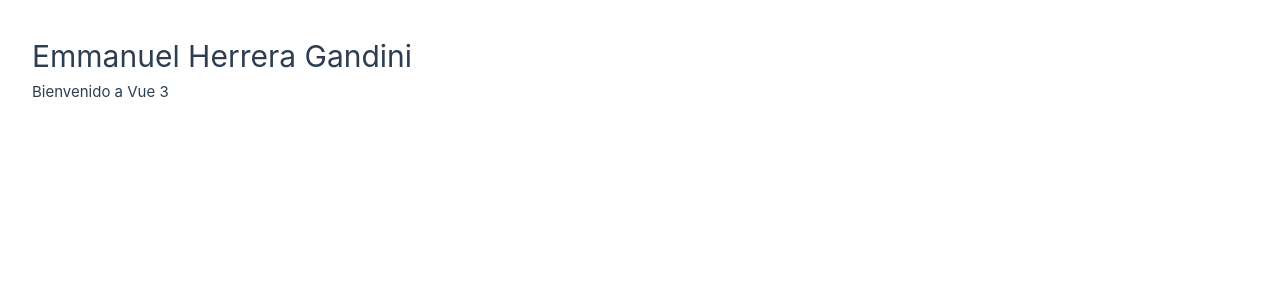
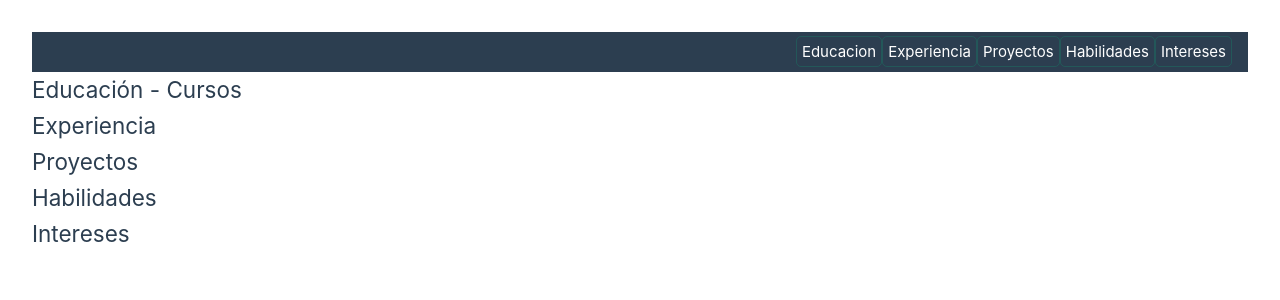
Before and after one commit to emmanhok/classGit, a Vue app in the folder Portafolio-VueJS/: page / in a window 1280 px wide. Shown: the top 300 px of the page. Built offline with nearby package versions, Linux system fonts and the light colour scheme.

Commit message:
Capitulo 3 del Portafolio-Vue-JS (Barra de navecacion)

```diff
--- a/Portafolio-VueJS/src/App.vue
+++ b/Portafolio-VueJS/src/App.vue
@@ -1,20 +1,26 @@
 <script setup>
 /* AQUÍ VA TODO PURO JS. Con setup luego en template utilizando doble-llaves se ejecutara directamente el codigo js*/
-const nombreApellido = "Emmanuel Herrera Gandini";
-
+import NavBar from './components/navbar.vue';
 </script>
 
 <template>
   <!--AQUÍ VA HTML-->
+  <!--Barra de navegacion-->
   <header>
-    <h1> {{ nombreApellido }} </h1>
-    <p> Bienvenido a Vue 3 </p>
+    <NavBar />
   </header>
+  <main>
+    <section id="educacion"><h2>Educación - Cursos</h2></section>
+    <section id="experiencia"><h2>Experiencia</h2></section>
+    <section id="proyectos"><h2>Proyectos</h2></section>
+    <section id="habilidades"><h2>Habilidades</h2></section>
+    <section id="intereses"><h2>Intereses</h2></section>
+  </main>
+  <!--Aqui va el contenido principal de la pagina web-->
 </template>
 
 <style scoped>
-/*
-AQUÍ VA EL STYLE CSS
-*/
+/* AQUÍ VA EL STYLE CSS */
+
 
 </style>
--- a/Portafolio-VueJS/src/assets/base.css
+++ b/Portafolio-VueJS/src/assets/base.css
@@ -86,3 +86,7 @@
   -webkit-font-smoothing: antialiased;
   -moz-osx-font-smoothing: grayscale;
 }
+
+li {
+  list-style: none;
+}
--- /dev/null
+++ b/Portafolio-VueJS/src/components/NavBar.vue
@@ -0,0 +1,68 @@
+<template>
+    <nav class="navbar">
+      <div class="navbar-menu">
+        <ul>
+            <a v-for="nav in navegacion" :key="nav.nombre" href="nav.enlace" class="nav-item">{{ nav.nombre }}</a>
+        </ul>
+      </div>
+    </nav>
+</template>
+
+<script setup>
+import { ref } from 'vue';
+const navegacion= ref([
+    {id:1, nombre:'Educacion', enlace:'#educacion'},
+    {id:1, nombre:'Experiencia', enlace:'#experiencia'},
+    {id:1, nombre:'Proyectos', enlace:'#proyectos'},
+    {id:1, nombre:'Habilidades', enlace:'#habilidades'},
+    {id:1, nombre:'Intereses', enlace:'#intereses'},
+])
+</script>
+
+<style scoped>
+
+.navbar {
+  background-color: var(--vt-c-indigo);
+  color: #ffff;
+  padding: 0.5rem 1rem;
+  align-items: center;
+}
+.navbar-item {
+  color: #ffff;
+  text-decoration: none;
+  margin-right: 1rem;
+}
+.navbar-menu{
+  display: flex;
+  justify-content: flex-end;
+}
+.navlist{
+  list-style: none;
+}
+
+a {
+  border: 1px solid;
+  border-color: hsla(160, 100%, 37%, 0.2);
+  border-radius: 5px;
+  /* Elimina lo subrayado de los enlaces y elementos con clase "green" */
+  text-decoration: none;
+  /* Añade una transicion suave para los cambios de estilo */
+  transition: 0.4s;
+  /* Añade padding alrededor del contenido */
+  padding: 5px;
+}
+
+a.hover {
+  /* Cambia el color de fondo al pasar el mouse sobre un enlace */
+  background-color: hsla(160, 100%, 37%, 0.2);
+}
+
+@media (max-width: 768px) {
+  .navbar-menu {
+    display: flex;
+    justify-content: flex-end;
+    width: 100%;
+  }
+}
+
+</style>
```
